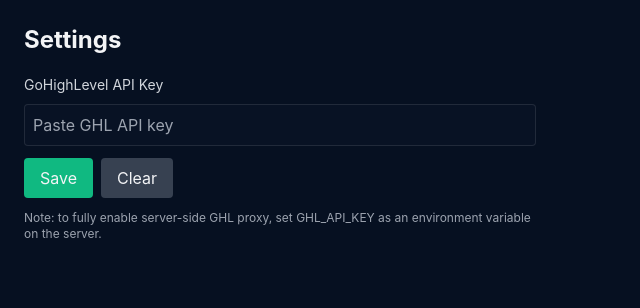
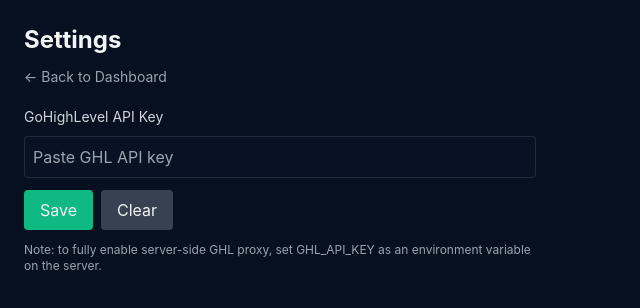
Before and after one commit to mbright4497/dealpilot-tn, a Next.js app in the folder dealpilot-tn/web/: page /settings in a window 1280 px wide. Shown: the top 308 px of the page, without its empty margins (0-640 px from the left). Built offline with nearby package versions, Linux system fonts and the light colour scheme.

Commit message:
fix(settings): add Back to Dashboard link

```diff
--- a/dealpilot-tn/web/src/app/settings/page.tsx
+++ b/dealpilot-tn/web/src/app/settings/page.tsx
@@ -5,7 +5,7 @@ export default function SettingsPage(){
   const [ghlToken, setGhlToken] = useState('')
   useEffect(()=>{ try{ const t = localStorage.getItem('ghl_token'); if(t) setGhlToken(t) }catch(e){} },[])
   const save = ()=>{ try{ localStorage.setItem('ghl_token', ghlToken); alert('Saved to localStorage (restart required for server-side).') }catch(e){ alert('Save failed') } }
-  return (<div className="p-6"><h1 className="text-2xl font-bold">Settings</h1>
+  return (<div className="p-6"><h1 className="text-2xl font-bold">Settings</h1><div className="mt-2"><a href="/chat" className="text-sm text-gray-400 hover:text-white">← Back to Dashboard</a></div>
     <div className="mt-4 max-w-lg">
       <label className="text-sm text-gray-300">GoHighLevel API Key</label>
       <input value={ghlToken} onChange={e=>setGhlToken(e.target.value)} placeholder="Paste GHL API key" className="w-full mt-2 p-2 rounded bg-[#081224] border border-white/10" />
```
